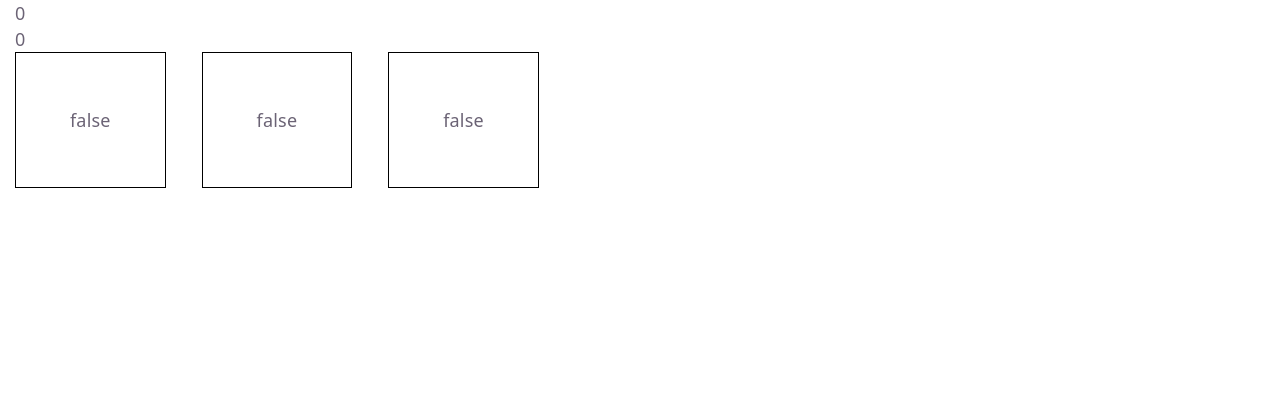
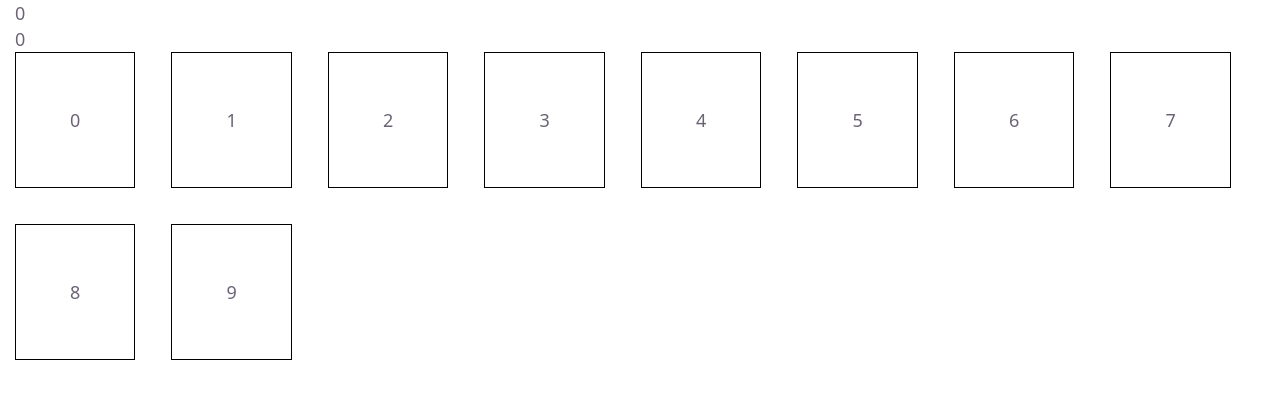
Before and after one commit to zololade/memo-card, a React (Vite) app: page / in a window 1280 px wide. Shown: the top 398 px of the page. Built offline with nearby package versions, Linux system fonts and the light colour scheme.

Commit message:
feat: enhance game logic and UI components for improved score tracking and card interaction

```diff
--- a/src/App.css
+++ b/src/App.css
@@ -1,5 +1,6 @@
 .gameBoard {
   display: flex;
+  flex-wrap: wrap;
   gap: 2rem;
 
   .cardPiece {
--- a/src/App.tsx
+++ b/src/App.tsx
@@ -20,14 +20,14 @@ function App() {
   }
 
   function resetGameHnd() {
-    if (boardState.currentScore > boardState.highestScore) {
-      setBoardState((prev) => {
-        return { ...prev, highestScore: prev.currentScore };
-      });
-    }
-
     setBoardState((prev) => {
-      return { ...prev, currentScore: 0, resetGameId: crypto.randomUUID() };
+      return {
+        ...prev,
+        currentScore: 0,
+        highestScore:
+          boardState.currentScore > boardState.highestScore ? prev.currentScore : prev.highestScore,
+        resetGameId: crypto.randomUUID(),
+      };
     });
   }
 
--- a/src/components/CardPiece.tsx
+++ b/src/components/CardPiece.tsx
@@ -2,16 +2,22 @@ import { useState, type MouseEvent } from "react";
 
 import type { GameBoardProp } from "./GameBoard";
 
-function CardPiece({ updateCurrScore, resetGame }: GameBoardProp) {
+function CardPiece({ updateCurrScore, resetGame, val }: GameBoardProp & { val: number }) {
   const [clickedState, setClickedState] = useState(false);
 
   function handleClick(_e: MouseEvent) {
-    return clickedState === false ? (setClickedState(true), updateCurrScore()) : resetGame();
+    if (clickedState === false) {
+      setClickedState(true);
+      updateCurrScore();
+      return;
+    }
+
+    resetGame();
   }
 
   return (
     <div className="cardPiece" onClick={handleClick}>
-      {clickedState.toString()}
+      {val}
     </div>
   );
 }
--- a/src/components/GameBoard.tsx
+++ b/src/components/GameBoard.tsx
@@ -5,12 +5,12 @@ interface GameBoardProp {
   resetGame: () => void;
 }
 
-function GameBoard({ ...prop }: GameBoardProp) {
+function GameBoard(props: GameBoardProp) {
   return (
     <section className="gameBoard">
-      <CardPiece {...prop} />
-      <CardPiece {...prop} />
-      <CardPiece {...prop} />
+      {Array.from({ length: 10 }).map((_val, i) => (
+        <CardPiece {...props} key={i} val={i} />
+      ))}
     </section>
   );
 }
```
